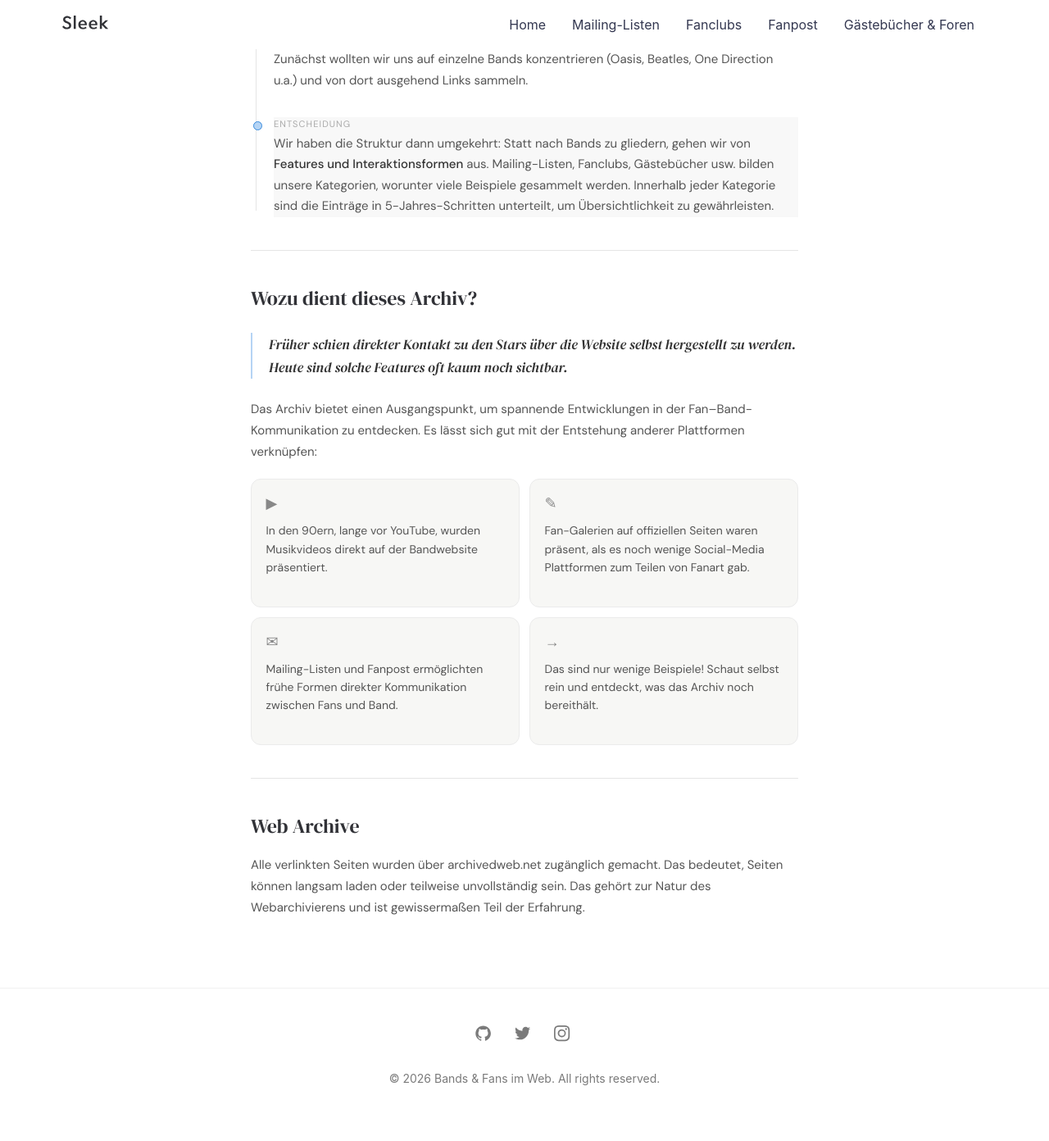
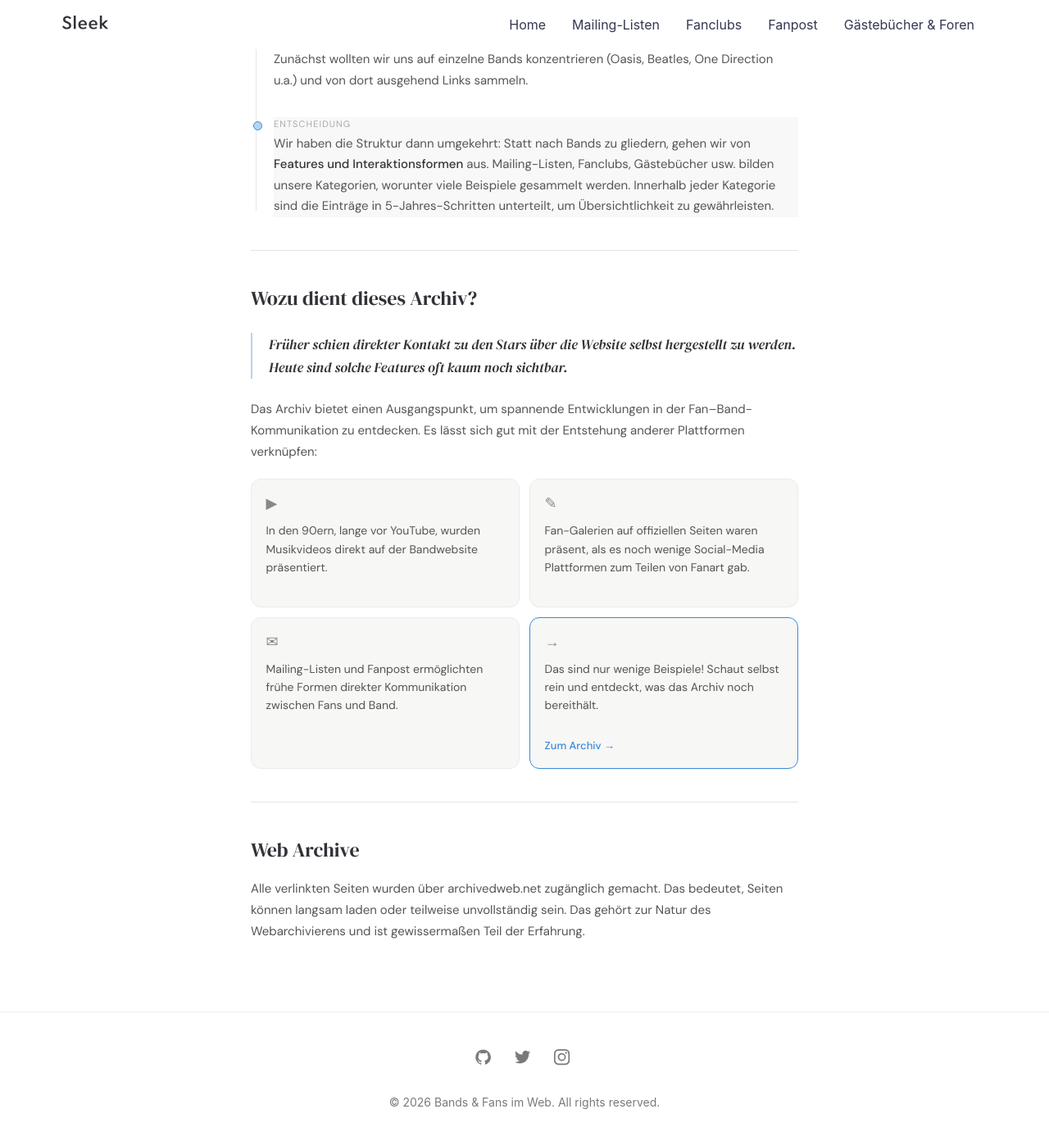
Before and after one commit to livklivk/Bands, a Jekyll site: the page built from _pages/ueber.html, in a window 1280 px wide and 1400 px high, scrolled down 744 px. Shown: the top 1392 px of the window at 82% size. Built offline with Jekyll 4.4.1, drawn with Linux system fonts in a browser that asks for light colours; before the commit the page ends 2115 px from its top, so only the background shows below that.

Commit message:
Link-Kachel optisch als Link markiert

```diff
--- a/_pages/ueber.html
+++ b/_pages/ueber.html
@@ -40,6 +40,8 @@ permalink: /ueber/
     .quote-block p { font-family: 'DM Serif Display', serif; font-size: 17px; font-style: italic; line-height: 1.65; color: #333; }
 
     .about-page a { color: #378ADD; }
+    .usage-card--link { border-color: #378ADD; }
+    .usage-card__cta { display:inline-block; margin-top: 8px; font-size: 13px; color: #378ADD; font-weight: 500; }
 
     @media (max-width: 480px) {
       .usage-grid { grid-template-columns: 1fr; }
@@ -116,9 +118,10 @@ permalink: /ueber/
             <div class="icon">&#9993;</div>
             <p>Mailing-Listen und Fanpost ermöglichten frühe Formen direkter Kommunikation zwischen Fans und Band.</p>
           </div>
-          <a class="usage-card" href="{{ "/" | relative_url }}" style="text-decoration:none;display:block;">
+          <a class="usage-card usage-card--link" href="{{ "/" | relative_url }}" style="text-decoration:none;display:block;">
             <div class="icon">&#8594;</div>
             <p>Das sind nur wenige Beispiele! Schaut selbst rein und entdeckt, was das Archiv noch bereithält.</p>
+            <span class="usage-card__cta">Zum Archiv &rarr;</span>
           </a>
         </div>
 
```
